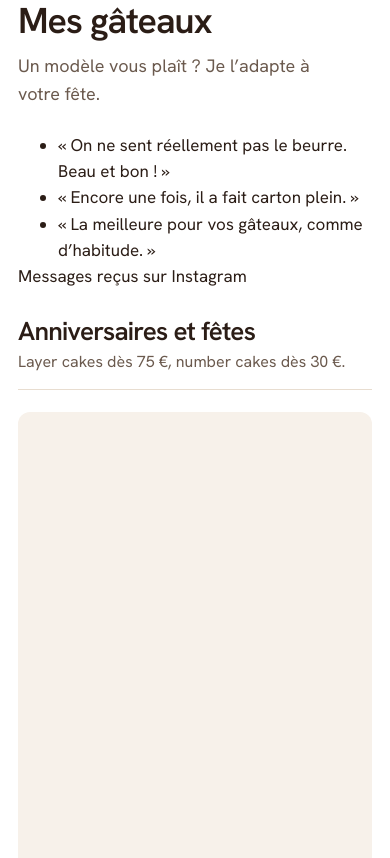
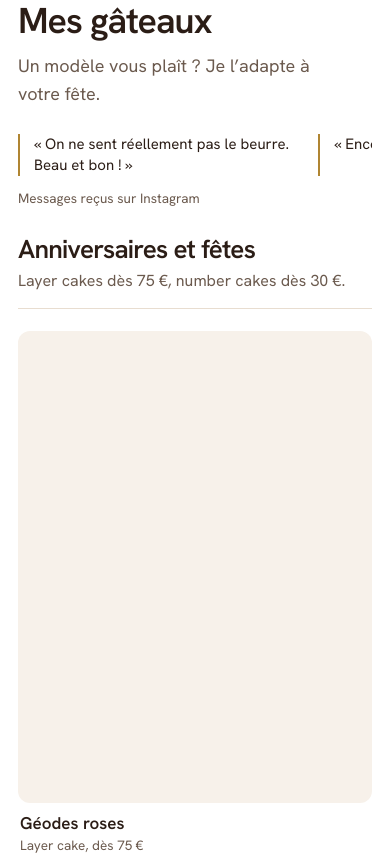
Before and after one commit to YsaacMoise/cake-by-lk, a plain HTML site: page index.html in a window 390 px wide. Shown: the part 1312-2170 px from the top of the page. Drawn offline with Linux system fonts and the light colour scheme.

Commit message:
Style : extraits de retours dans les en-têtes

```diff
--- a/css/style.css
+++ b/css/style.css
@@ -526,19 +526,17 @@ fieldset.groupe{border:0;padding:0;min-width:0}
   .saveur-detail p{font-size:15.5px}
 }
 
-/* ---------- 16. Après la fête : retours de clientes (messages Instagram, 15/11/2026) ---------- */
-.retours{position:relative;z-index:1;background:var(--encre);color:var(--sur-encre)}
-.retours h2{color:var(--fond)}
-.retours .chapo{color:var(--sur-encre)}
-.retours-liste{list-style:none;padding:0;margin-top:clamp(32px,4.5vw,56px);display:grid;grid-template-columns:minmax(0,1.25fr) minmax(0,1fr);gap:0 clamp(32px,6vw,96px)}
-.retours-liste li{padding-block:22px;border-top:1px solid var(--ligne-sur-encre)}
-.retours-liste li:first-child{grid-row:span 3;border-top:0;padding-top:0;font-size:clamp(23px,2.3vw,31px);line-height:1.32;letter-spacing:-.015em;color:var(--fond);text-wrap:pretty}
-.retours-liste li:first-child::before{content:"";display:block;width:56px;height:2px;margin-bottom:22px;background:var(--or)}
-.retours-liste li:nth-child(2){border-top:0;padding-top:0}
-.retours-liste li:not(:first-child){font-size:19px;line-height:1.45}
-.retours blockquote{margin:0}
+/* ---------- 16. Retours de clientes (messages Instagram) : là où l'on hésite, sans allonger la page ---------- */
+.avis-court{margin:0;max-width:30rem}
+.avis-court ul{list-style:none;padding:0;display:grid;gap:10px}
+.avis-court li{font-size:16px;line-height:1.4;padding-left:14px;border-left:2px solid var(--or)}
+.avis-court figcaption,.avis-cmd figcaption{margin-top:10px;font-size:13.5px;color:var(--doux)}
+.avis-cmd{margin:0;max-width:26rem;padding-left:16px;border-left:2px solid var(--or)}
+.avis-cmd blockquote{margin:0;font-size:17px;line-height:1.45}
 @media (max-width:767px){
-  .retours-liste{grid-template-columns:1fr}
-  .retours-liste li:first-child{grid-row:auto;padding-bottom:26px}
-  .retours-liste li:nth-child(2){border-top:1px solid var(--ligne-sur-encre);padding-top:22px}
+  .avis-court{max-width:none}
+  .avis-court ul{display:flex;gap:10px;overflow-x:auto;scroll-snap-type:x mandatory;padding:2px 0;scrollbar-width:none}
+  .avis-court ul::-webkit-scrollbar{display:none}
+  .avis-court li{flex:0 0 82%;scroll-snap-align:start;font-size:15px}
+  .avis-cmd blockquote{font-size:16px}
 }
```
